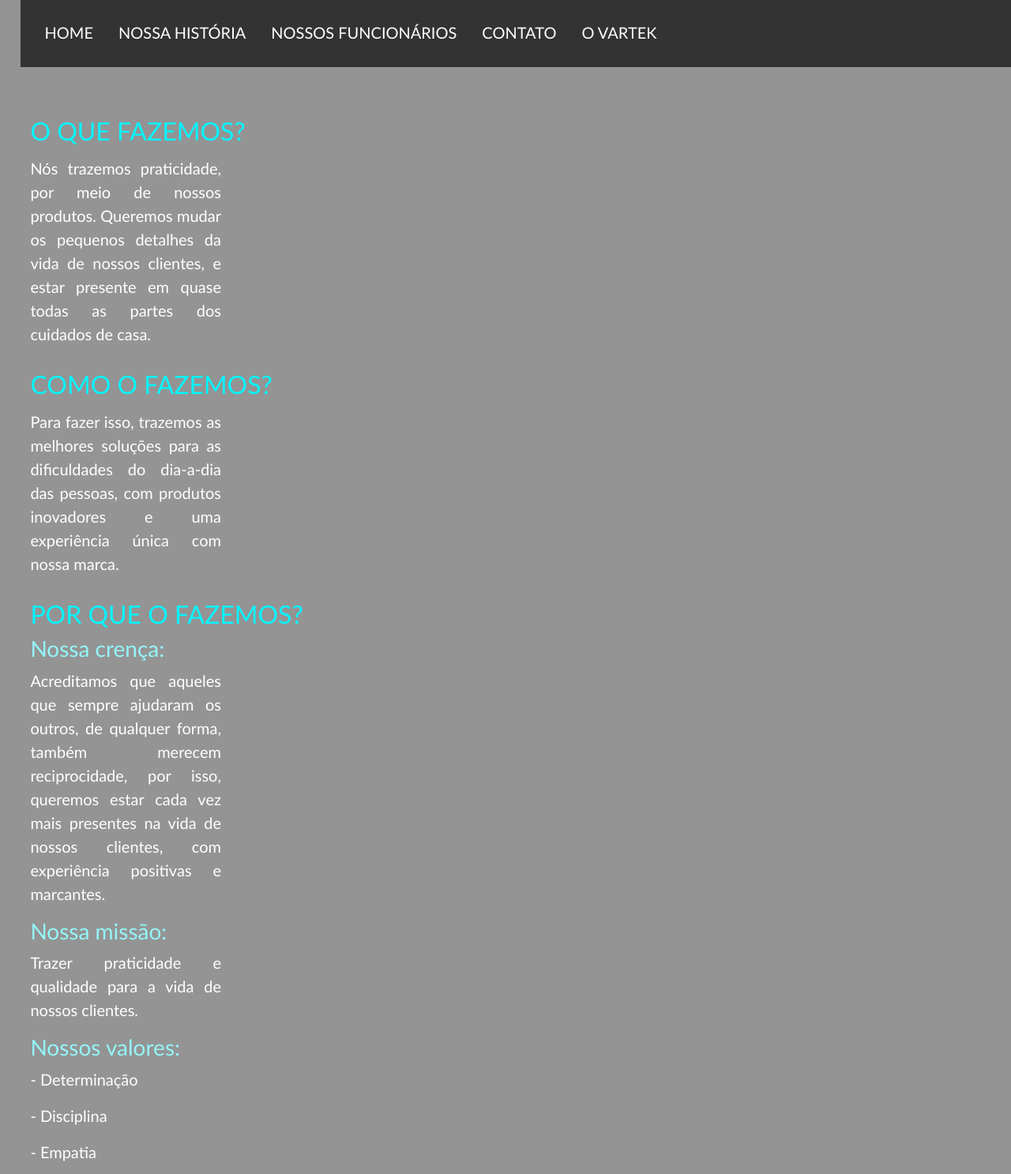
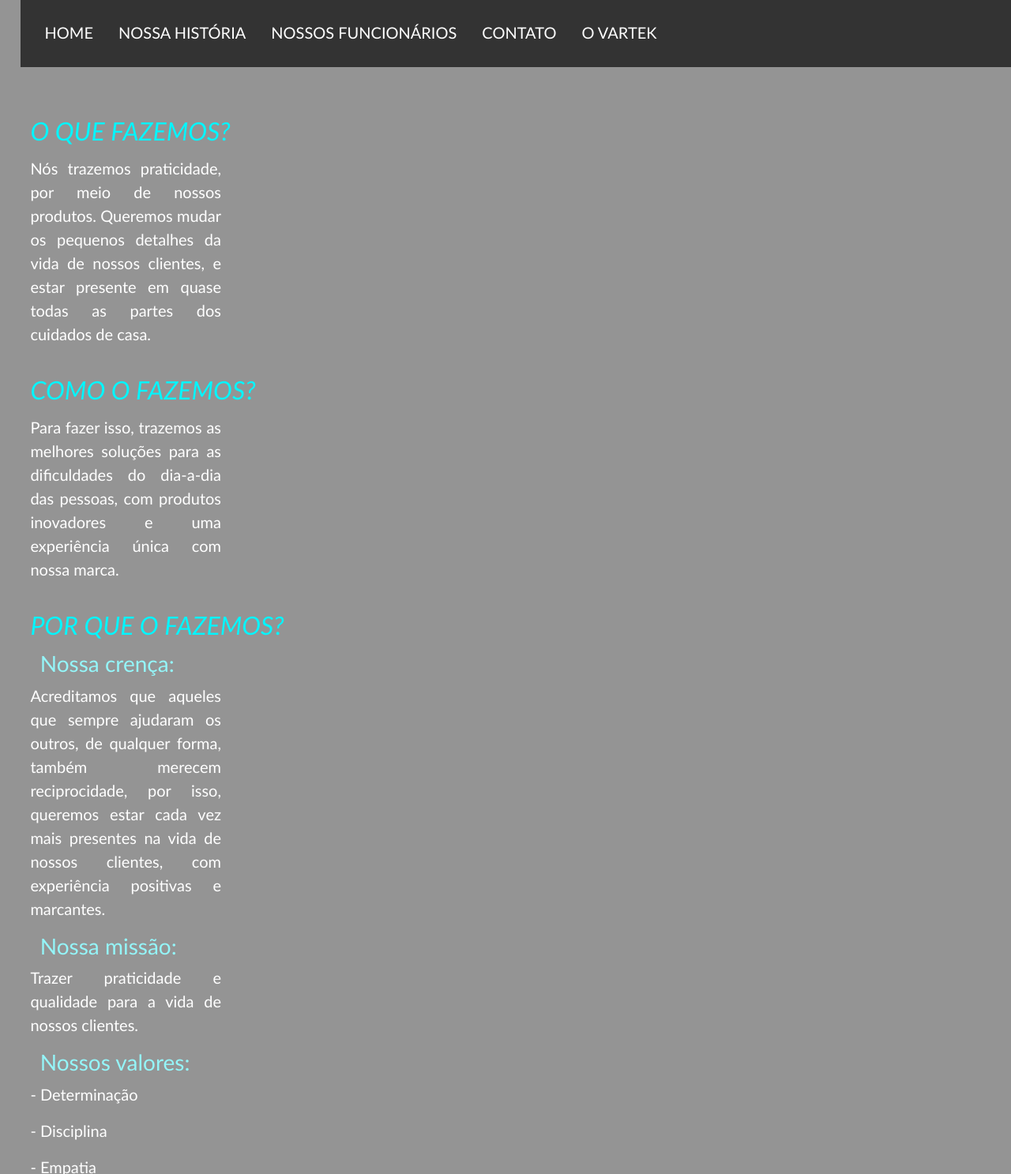
Before and after one commit to MLE-1B/MLE-1B.github.io, a plain HTML site: page index.html in a window 1280 px wide. Shown: the part 103-1590 px from the top of the page at 79% size. Drawn offline with nearby package versions, Linux system fonts and the light colour scheme.

Commit message:
Update index.html

```diff
--- a/index.html
+++ b/index.html
@@ -76,43 +76,70 @@ li a {
    <div style="font-family:candara;">
 <div style="color:white;">
 
-  <div style="color:#00f6ff;" "margin-top: 3%;" "font-style: oblique;">
+  <div style="color:#00f6ff;">
+  <div style="margin-top: 3%;">
+  <div style="font-style: oblique;">
    <h2>O QUE FAZEMOS?</h2>
+ </div>
+ </div>
  </div>
 
  <div style="margin-top: 1%">
    <p align="justify">Nós trazemos praticidade, por meio de nossos produtos. Queremos mudar os pequenos detalhes da vida de nossos clientes, e estar presente em quase todas as partes dos cuidados de casa. </p>
  </div>
 
-  <div style="color:#00f6ff;" "margin-top: 3%;" "font-style: oblique;">
+  <div style="color:#00f6ff;">
+  <div style="margin-top: 3%;">
+  <div style="font-style: oblique;">
    <h2>COMO O FAZEMOS? </h2>
+ </div>
+ </div>
  </div>
 
  <div style="margin-top: 1%">
    <p align="justify">Para fazer isso, trazemos as melhores soluções para as dificuldades do dia-a-dia das pessoas, com produtos inovadores e uma experiência única com nossa marca. </p>
  </div>
 
-  <div style="color:#00f6ff;""margin-top: 3%;""font-style: oblique;">
+  <div style="color:#00f6ff;">
+  <div style="margin-top: 3%;">
+  <div style="font-style: oblique;">
    <h2>POR QUE O FAZEMOS? </h2>
-  </div>
+ </div>
+ </div>
+ </div>
 
- <div style="color:#94F5F8;""margin-top: 1%; margin-left: 1%">
+  <div style="color:#94F5F8;">
+  <div style="margin-top: 1%;">
+  <div style="margin-left: 1%">
    <h3>Nossa crença: </h3>
  </div>
+ </div>
+ </div>
+
  <div style="color:white;">
    <p align="justify"> Acreditamos que aqueles que sempre ajudaram os outros, de qualquer forma, também merecem reciprocidade, por isso, queremos estar cada vez mais presentes na vida de nossos clientes, com experiência positivas e marcantes. </p>
 </div>
 
- <div style="color:#94F5F8;""margin-top: 1%; margin-left: 1%">
+  <div style="color:#94F5F8;">
+  <div style="margin-top: 1%;">
+  <div style="margin-left: 1%">
    <h3>Nossa missão: </h3>
  </div>
+ </div>
+ </div>
+
  <div style="color:white;">
    <p align="justify"> Trazer praticidade e qualidade para a vida de nossos clientes. </p>
 </div>
 
- <div style="color:#94F5F8;""margin-top: 1%; margin-left: 1%">
+  <div style="color:#94F5F8;">
+  <div style="margin-top: 1%;">
+  <div style="margin-left: 1%">
    <h3>Nossos valores: </h3>
   </div>
+  </div>
+  </div>
+
   <div style="color:white;">
    <p align="justify"> - Determinação </p>
    <p align="justify"> - Disciplina </p>
@@ -122,9 +149,14 @@ li a {
    <p align="justify"> - Respeito </p>
  </div>
 
- <div style="color:#94F5F8;" "margin-top: 1%; margin-left: 1%">
+  <div style="color:#94F5F8;">
+  <div style="margin-top: 1%;">
+  <div style="margin-left: 1%">
    <h3>Nossos pilares: </h3>
   </div>
+  </div>
+  </div>
+
   <div style="color:white;">
    <p align="justify"> - Diferenciação </p>
    <p align="justify"> - Inovação </p>
```
